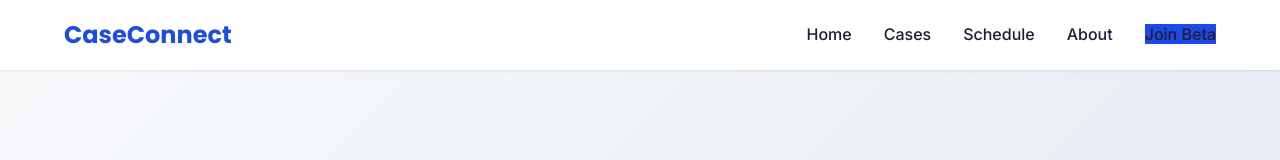
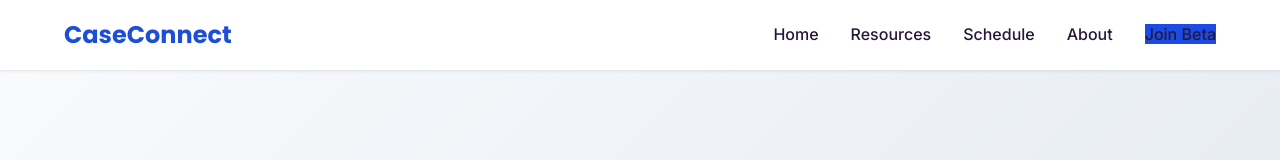
Before and after one commit to Naman-Ahmad/CaseConnect, a plain HTML site: page index.html in a window 1280 px wide. Shown: the top 160 px of the page. Drawn offline with Linux system fonts and the light colour scheme.

Commit message:
Update index.html

```diff
--- a/index.html
+++ b/index.html
@@ -25,7 +25,7 @@
             <!-- Desktop Navigation -->
             <ul class="nav-menu">
                 <li><a href="index.html" class="nav-link">Home</a></li>
-                <li><a href="cases.html" class="nav-link">Cases</a></li>
+                <li><a href="cases.html" class="nav-link">Resources</a></li>
                 <li><a href="schedule.html" class="nav-link">Schedule</a></li>
                 <li><a href="about.html" class="nav-link">About</a></li>
                 <li><a href="#signup" class="nav-link btn-primary">Join Beta</a></li>
```
